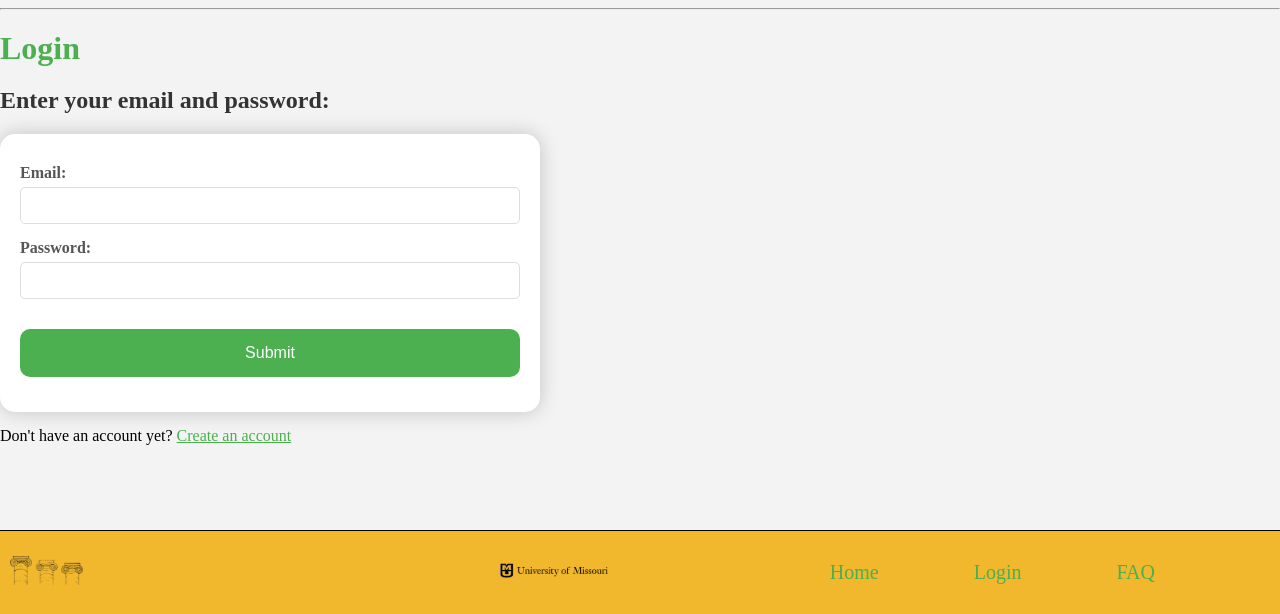
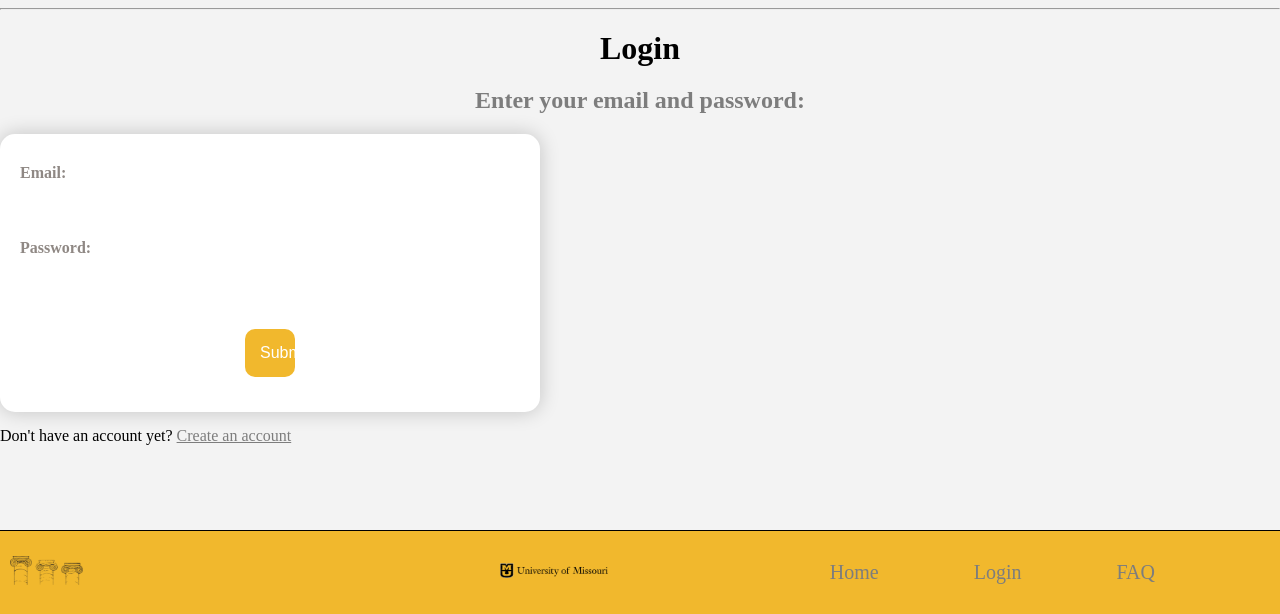
Before and after one commit to kyj0107/Mizzou-Marketplace, a Flask app: page /login/ in a window 1280 px wide. Shown: the part 186-800 px from the top of the page. Run offline with Flask 3, Linux system fonts and the light colour scheme.

Commit message:
editing design on login page and css

```diff
--- a/static/styles/login.css
+++ b/static/styles/login.css
@@ -5,22 +5,24 @@ body {
 }
 
 h1 {
-    color: #4CAF50; /* Green color for the heading */
-    margin: 20px 0; /* Spacing above and below */
+    color: #000; /* Green color for the heading */
+    margin: 20px 0;
+    text-align: center;
 }
 
 h2 {
-    color: #333; /* Dark gray for the subtitle */
+    color: #7d7d7d; /* Dark gray for the subtitle */
+    text-align: center;
 }
 
 form {
     background-color: #fff;
     border-radius: 15px;
     box-shadow: 0 0 20px rgba(0, 0, 0, 0.2);
-    padding: 20px; /* More padding for the form */
-    transition: transform 0.2s; /* Animation on hover */
-    width: 500px; /* Set fixed width */
-    text-align: center; /* Center align text */
+    padding: 20px;
+    transition: transform 0.2s;
+    width: 500px;
+    text-align: center;
 }
 
 label {
@@ -29,8 +31,8 @@ label {
     margin-top: 10px;
     margin-bottom: 5px;
     text-align: left;
-    color: #555; /* Dark gray for labels */
-    font-weight: bold; /* Bold labels */
+    color: #8F8884;
+    font-weight: bold;
 }
 
 input {
@@ -39,7 +41,7 @@ input {
     margin-bottom: 15px;
     padding: 10px;
     box-sizing: border-box; /* Include padding in width */
-    border: 1px solid #ddd; /* Light border */
+    border: 1px solid #ffff; /* Light border */
     border-radius: 5px; /* Rounded corners */
 }
 
@@ -48,20 +50,24 @@ button {
     border-radius: 10px;
     margin-top: 15px;
     margin-bottom: 15px;
-    border: none; /* No border */
-    color: white; /* White text */
-    cursor: pointer; /* Pointer cursor on hover */
-    background-color: #4CAF50; /* Green button */
-    width: 100%; /* Full width */
-    font-size: 16px; /* Font size */
+    border: none;
+    color: white;
+    cursor: pointer;
+
+    background-color: #F1B82D;
+    width: 10%;
+    font-size: 16px;
+}
+button:hover{
+    background-color: #000000;
 }
 
 p {
-    margin-top: 15px; /* Spacing above paragraph */
+    margin-top: 15px;
 }
 
 a {
-    color: #4CAF50; /* Green link color */
+    color: #7d7d7d;
 }
 
 
```
